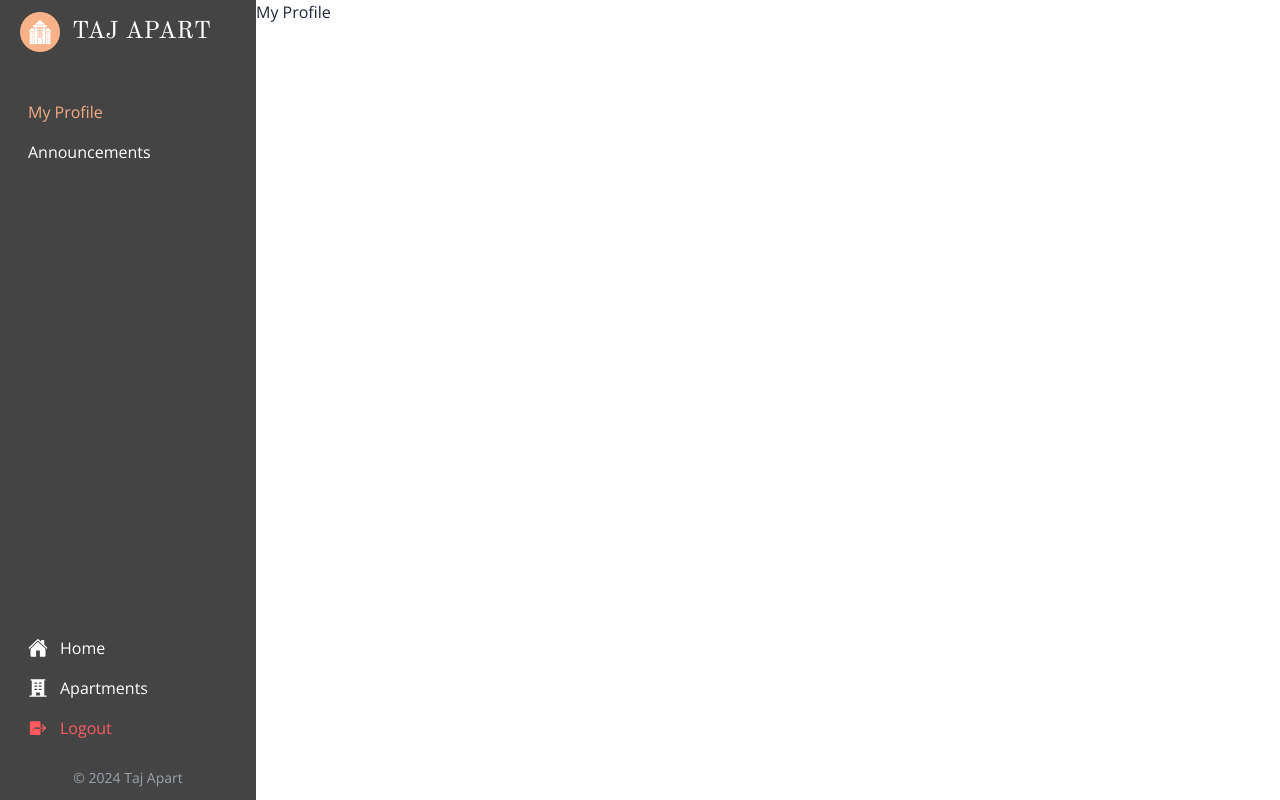
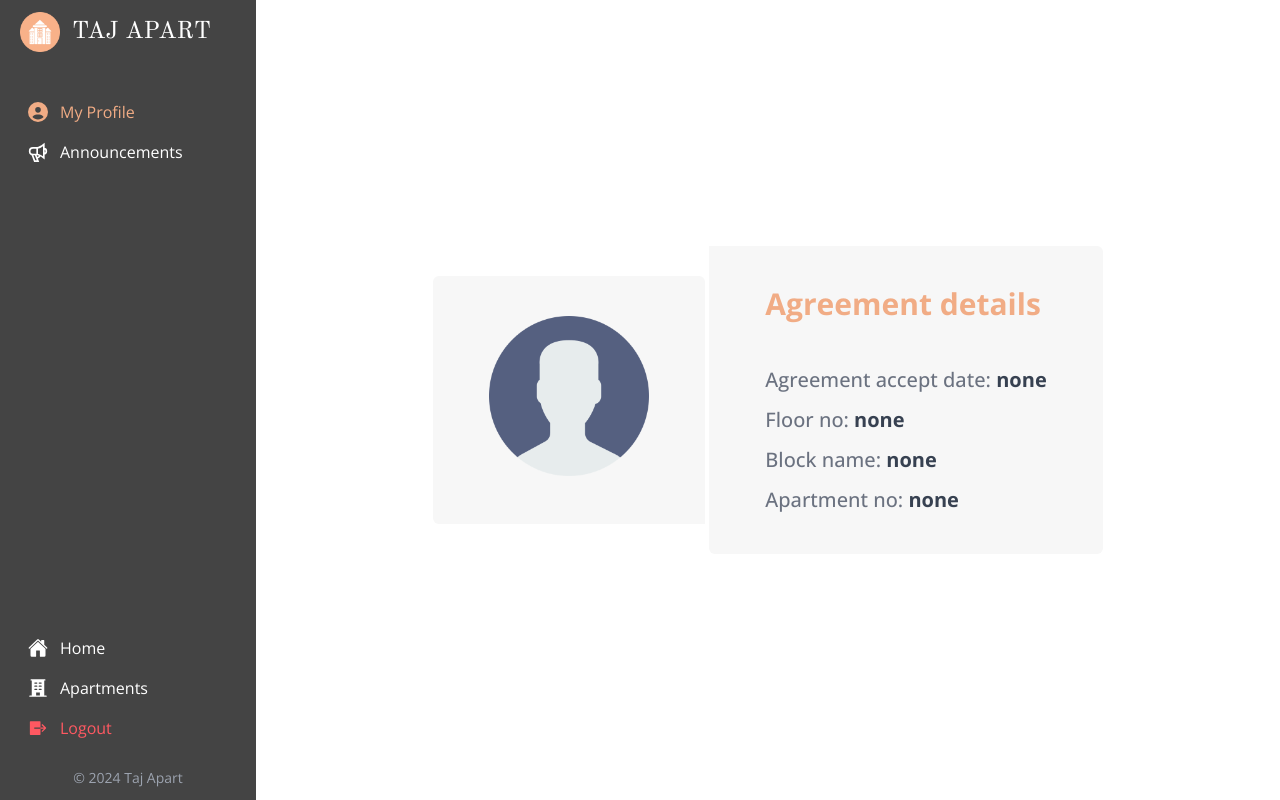
Before and after one commit to suny-webdevs/taj-apart-client, a React (Vite) app: page /dashboard in a window 1280 px wide. Built offline with nearby package versions, Linux system fonts and the light colour scheme; no server answers.

Commit message:
complete design my-profile page

```diff
--- a/src/Component/Shared/Sidebar.jsx
+++ b/src/Component/Shared/Sidebar.jsx
@@ -1,10 +1,14 @@
 import { useState } from "react"
 import logo from "../../assets/logo.png"
+
 import { PiSidebarFill, PiSidebarDuotone, PiBuildingFill } from "react-icons/pi"
 import { IoLogOutSharp, IoHome } from "react-icons/io5"
+import { GrAnnounce } from "react-icons/gr"
+
 import { Link, NavLink, useNavigate } from "react-router-dom"
 import useAuth from "../../Hooks/useAuth"
 import toast from "react-hot-toast"
+import { FaCircleUser } from "react-icons/fa6"
 
 const Sidebar = () => {
   const { userSignOut } = useAuth()
@@ -76,21 +80,21 @@ const Sidebar = () => {
               end
               className={({ isActive }) =>
                 isActive
-                  ? "text-primary py-2"
-                  : "text-white hover:text-primary py-2"
+                  ? "text-primary py-2 flex items-center gap-3"
+                  : "text-white hover:text-primary py-2 flex items-center gap-3"
               }
             >
-              My Profile
+              <FaCircleUser className="text-xl" /> My Profile
             </NavLink>
             <NavLink
               to={"/dashboard/announcements"}
               className={({ isActive }) =>
                 isActive
-                  ? "text-primary py-2"
-                  : "text-white hover:text-primary py-2"
+                  ? "text-primary py-2 flex items-center gap-3"
+                  : "text-white hover:text-primary py-2 flex items-center gap-3"
               }
             >
-              Announcements
+              <GrAnnounce className="text-xl" /> Announcements
             </NavLink>
           </nav>
         </div>
--- a/src/Pages/Dashboard/MyProfile.jsx
+++ b/src/Pages/Dashboard/MyProfile.jsx
@@ -1,7 +1,41 @@
+import useAuth from "../../Hooks/useAuth"
+import avatar from "/avatar.png"
+
 const MyProfile = () => {
+  const { user } = useAuth()
+
   return (
-    <div>
-      <h1>My Profile</h1>
+    <div className="w-full min-h-screen flex flex-col md:flex-row gap-1 justify-center items-center">
+      {/* Profile details */}
+      <div className="bg-[#f7f7f7] backdrop-blur-xl px-14 py-10 rounded-t-md md:rounded-l-md">
+        <img
+          src={user?.photoURL || avatar}
+          className="w-40 h-40 object-cover rounded"
+        />
+        <h3 className="text-xl mt-2">{user?.email}</h3>
+        <h1 className="text-3xl text-primary font-bold">{user?.displayName}</h1>
+      </div>
+
+      {/* Agreement details */}
+      <div className="bg-[#f7f7f7] backdrop-blur-xl px-14 py-10 rounded-b-md md:rounded-r-md space-y-3">
+        <h1 className="text-3xl text-primary font-bold mb-11">
+          Agreement details
+        </h1>
+        <p className="text-xl text-gray-500 font-medium">
+          Agreement accept date:{" "}
+          <span className="text-gray-700 font-bold">{"none"}</span>
+        </p>
+        <p className="text-xl text-gray-500 font-medium">
+          Floor no: <span className="text-gray-700 font-bold">{"none"}</span>
+        </p>
+        <p className="text-xl text-gray-500 font-medium">
+          Block name: <span className="text-gray-700 font-bold">{"none"}</span>
+        </p>
+        <p className="text-xl text-gray-500 font-medium">
+          Apartment no:{" "}
+          <span className="text-gray-700 font-bold">{"none"}</span>
+        </p>
+      </div>
     </div>
   )
 }
```
